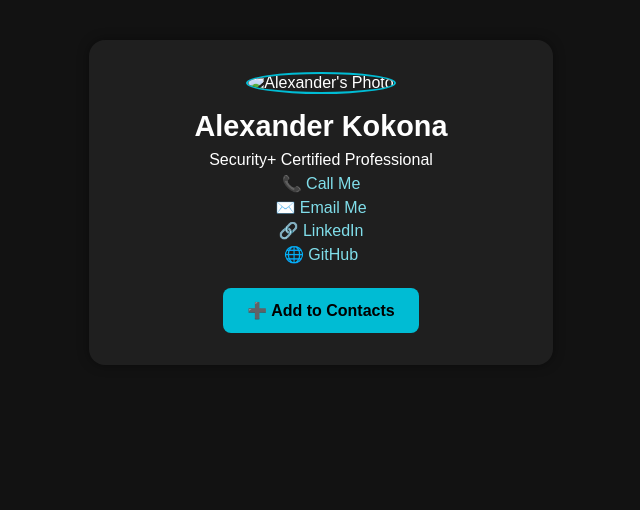
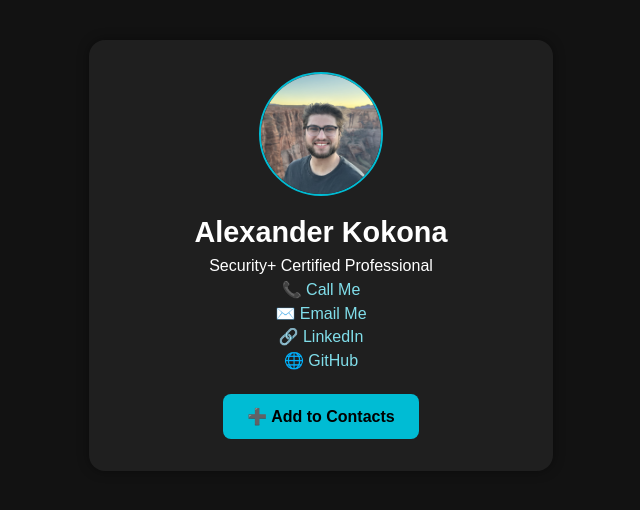
Before and after one commit to alexanderkokona/nfc-contact-cyber, a plain HTML site: page index.html in a window 1280 px wide. Shown: the whole page, without its empty margins (319-959 px from the left). Drawn offline with Linux system fonts and the light colour scheme.

Commit message:
Update index.html

```diff
--- a/index.html
+++ b/index.html
@@ -16,7 +16,7 @@
 
 <body>
   <div class="card">
-    <img class="profile" src="profile.jpg" alt="Alexander's Photo">
+    <img class="profile" src="profile-new.jpg" alt="Alexander's Photo">
     <h1>Alexander Kokona</h1>
     <p>Security+ Certified Professional</p>
     <div class="links">
```
